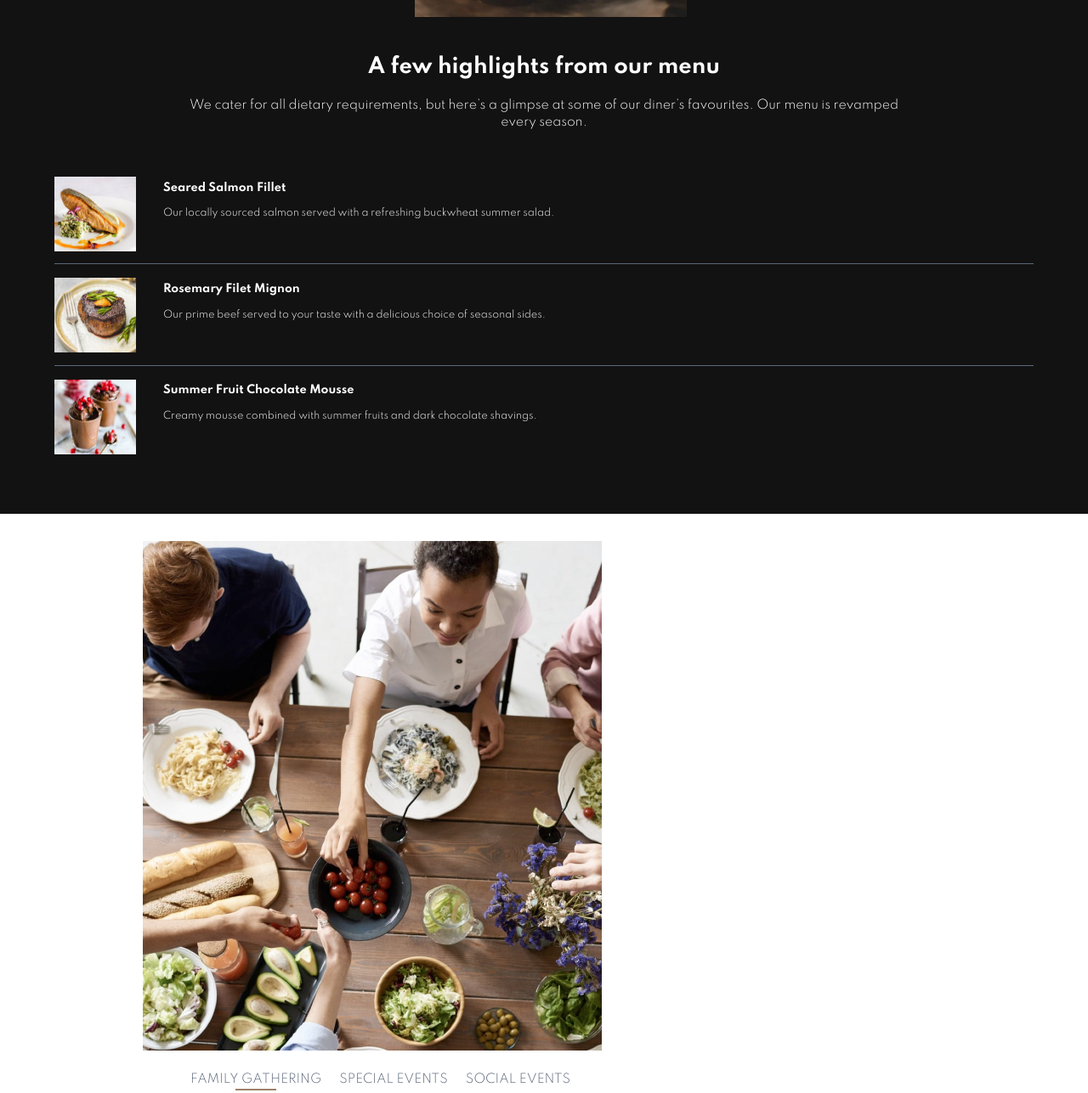
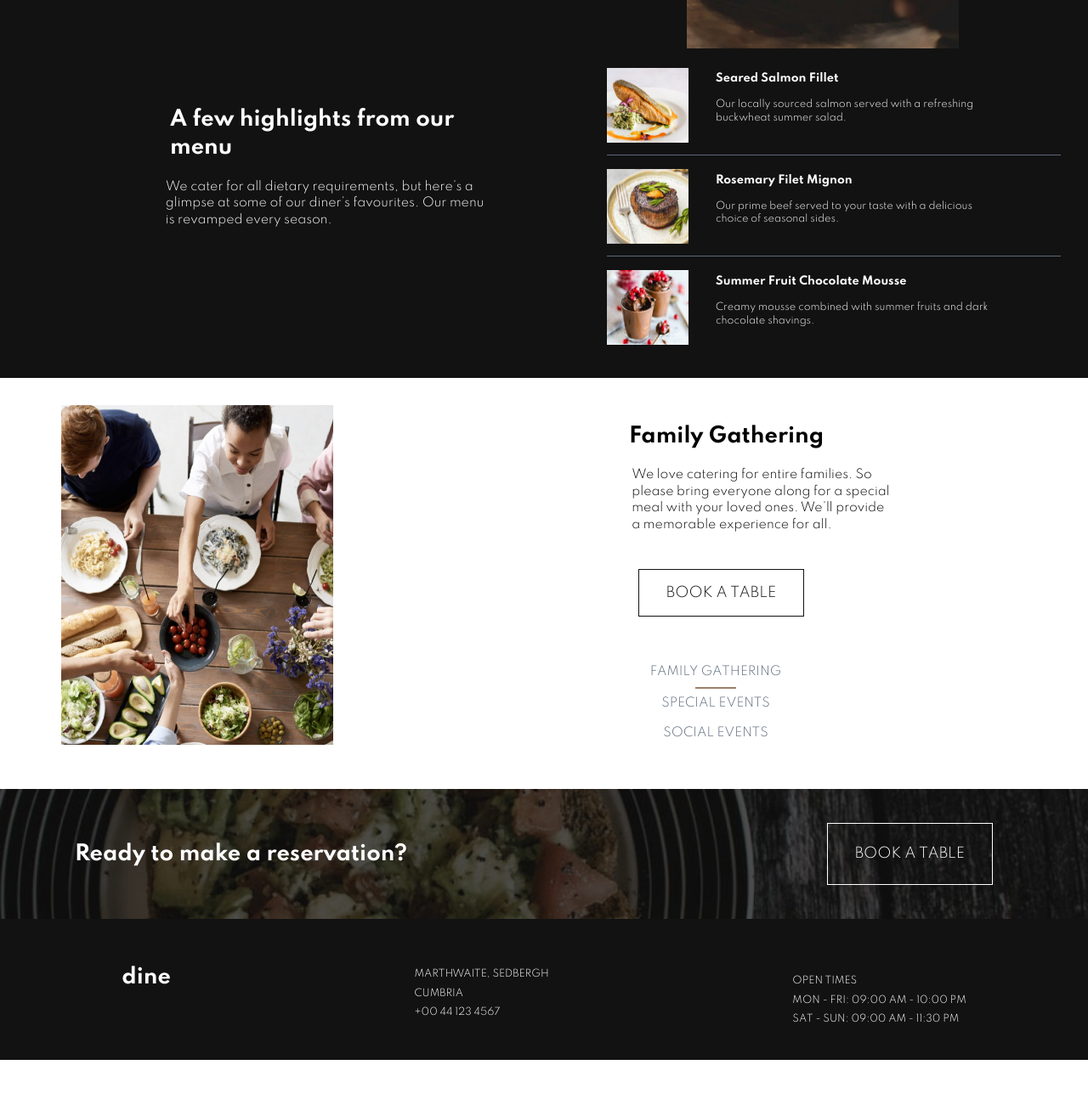
Before and after one commit to Da-vi-de/Dine-Restaurant-Website, a website: page index.html in a window 1280 px wide. Shown: the part 1253-2540 px from the top of the page at 85% size. After the commit the page ends 2501 px from the top, so only its background shows below. Drawn offline with Linux system fonts and the light colour scheme.

Commit message:
homepage desktop-style second breakpoint completed

```diff
--- a/index.html
+++ b/index.html
@@ -37,14 +37,11 @@
 
       <div class="content-container">
 
-        <!-- <div class="row-image-1"></div> -->
-
         <div class="row-1">
       <picture>
         <source media="(min-width: 900px)" srcset="./images/homepage/enjoyable-place-desktop@2x.jpg">
         <source media="(min-width: 500px)" srcset="./images/homepage/enjoyable-place-tablet.jpg">
-        <img
-        src="./images/homepage/enjoyable-place-mobile.jpg"
+        <img src="./images/homepage/enjoyable-place-mobile.jpg"
              alt="A valley with sheeps and a house in distance"
              class="enjoy-place-img"
         >
@@ -60,24 +57,18 @@
       </div>
     </div>
 
-
-
       <div class="content-container">
-
-        <!-- <div class="row-image-2"></div> -->
 
         <div class="row-2">
 
           <picture>
             <source media="(min-width: 900px)" srcset="./images/homepage/locally-sourced-desktop@2x.jpg">
             <source media="(min-width: 500px)" srcset="./images/homepage/locally-sourced-tablet.jpg">
-            <img
-            src="./images/homepage/locally-sourced-mobile.jpg"
+            <img src="./images/homepage/locally-sourced-mobile.jpg"
                  alt="A hand working with a spoon on dish"
                  class="locally-sourced-img"
             >
           </picture>
-
 
           <article class="text-position desk-content-text-pos-2">
             <h2 class="content-text">The most locally sourced food</h2>
@@ -102,11 +93,13 @@
           </p>
         </article>
 
+  <div class="highlights-desktop">
+
     <div class="highlights">
+
       <picture>
         <source media="(min-width: 500px)" srcset="./images/homepage/salmon-desktop-tablet@2x.jpg">
-        <img
-        src="./images/homepage/salmon-mobile.jpg"
+        <img src="./images/homepage/salmon-mobile.jpg"
              alt="Salmon fillet with buckwheat summer salad"
              class="salmon-img"
         >
@@ -123,10 +116,10 @@
           <hr class="line">
 
     <div class="highlights">
+
       <picture>
         <source media="(min-width: 500px)" srcset="./images/homepage/beef-desktop-tablet@2x.jpg">
-        <img
-        src="./images/homepage/beef-mobile.jpg"
+        <img src="./images/homepage/beef-mobile.jpg"
              alt="Rosemary filet mignon"
              class="beef-img"
         >
@@ -143,10 +136,10 @@
             <hr class="line">
 
     <div class="highlights">
+
       <picture>
          <source media="(min-width: 500px)" srcset="./images/homepage/chocolate-desktop-tablet@2x.jpg">
-         <img
-         src="./images/homepage/chocolate-mobile.jpg"
+         <img src="./images/homepage/chocolate-mobile.jpg"
               alt="Chocolate mousse with summer fruits"
               class="chocolate-img"
          >
@@ -160,16 +153,14 @@
           </article>
     </div>
   </div>
+</div>
 
 
         <!--Slider-->
-    <div class="pattern-bottom-bg-left">
-
       <div class="slider-container">
 
-        <!-- <div class="slider-image"></div> -->
+        <div class="slider-container-desk">
 
-        <div class="col-5">
           <picture>
             <source media="(min-width: 900px)" srcset="./images/homepage/family-gathering-desktop@2x.jpg">
             <source media="(min-width: 500px)" srcset="./images/homepage/family-gathering-tablet.jpg">
@@ -179,20 +170,22 @@
             >
          </picture>
 
+        <div class="slider-pos-desk">
+
             <ul class="slider">
               <li><a href="#" class="slider-text underline">Family Gathering</a></li>
               <li><a href="#" class="slider-text">Special Events</a></li>
               <li><a href="#" class="slider-text">Social Events</a></li>
             </ul>
 
-          <article class="text-position">
+            <article class="slider-text-desk text-position">
               <h2 class="content-text">Family Gathering</h2>
               <p class="description-text">
                 We love catering for entire families. So please bring everyone along for a special meal with your
                 loved ones. We’ll provide a memorable experience for all.
               </p>
               <a href="/booking.html"
-            class="btn btn-secondary"
+                 class="btn btn-secondary btn-slider-desk"
                  target="_self"
               >
               Book a table
--- a/scss/_components.scss
+++ b/scss/_components.scss
@@ -129,3 +129,14 @@ input[type=number],
        margin: 0.5em 13em;
    }
 }
+
+@media all and (min-width: 75em) {
+    .btn-slider-desk {
+        margin: 0 6em 2em 0;
+    }
+
+    .btn-footer-desktop {
+        margin-right: 6em;
+        padding: 1.5em 2em 0 2em;
+    }
+}
--- a/scss/_layout.scss
+++ b/scss/_layout.scss
@@ -45,13 +45,13 @@
 .footer-container {
    display: flex;
    flex-direction: column;
+}
 
-    & .footer-bg-img {
+.footer-bg-img {
     padding: 2.5em 1em;
     background-image: url(../images/homepage/ready-bg-mobile.jpg);
     background-repeat: no-repeat;
     background-size: cover;
-  }
 }
 
 .footer-info-bottom {
@@ -121,6 +121,12 @@ color: #fff;
         display: flex;
     }
 
+    .footer-bg-img {
+        background-image: url(../images/homepage/ready-bg-tablet.jpg);
+        background-repeat: no-repeat;
+        background-size: cover;
+    }
+
     .footer-bottom {
         display: flex;
         justify-content: space-around;
@@ -173,7 +179,6 @@ color: #fff;
         left: 26em;
     }
 
-
     .desk-content-text-pos-1 {
         position: absolute;
         width: 26.875em;
@@ -198,6 +203,62 @@ color: #fff;
 
    .slider {
        margin-left: 7em;
+   }
+}
+
+@media all and (min-width: 75em) {
+    .enjoy-place-img,
+    .locally-sourced-img {
+        height: 25em;
+    }
+
+    .locally-sourced-img {
+        top: -8em;
+        left: 46em;
+    }
+
+   .right {
+       left: 40.5em;
+    }
+
+   .highlights-container {
+       display: flex;
+       padding: 2em 2em;
+    }
+
+   .highlights-desktop {
+        padding-top: 3em;
+    }
+
+   .slider-container-desk {
+       display: flex;
+    }
+
+   .slider-pos-desk {
+    display: flex;
+    flex-direction: column;
+    }
+
+   .slider {
+       display: unset;
+       order: 2;
+    }
+
+   .family-gathering-img {
+        width: 20em;
+        height: 25em;
+        margin-left: 0;
+    }
+
+    .footer-bg-img {
+        background-image: url(../images/homepage/ready-bg-desktop.jpg);
+        background-repeat: no-repeat;
+        background-size: cover;
+    }
+
+    .footer-desk-pos {
+        display: flex;
+        justify-content: space-between;
     }
 }
 
--- a/scss/_typography.scss
+++ b/scss/_typography.scss
@@ -159,13 +159,59 @@
 
     .menu-description {
         padding: 0 10em;
-  }
+    }
 
     .footer-text {
         margin-right: 1em;
-  }
+    }
 
   .booking-hero-desk {
       padding: 0 10em;
+    }
+}
+
+@media all and (min-width: 75em) {
+  .hero-text-position {
+      max-width: 37%;
   }
+
+  .content-text,
+  .description-text {
+      text-align: left;
+  }
+
+  .content-text {
+      margin-left: 0.5em;
+  }
+
+  .description-text {
+      width: 38em;
+  }
+
+  .highlights-intro {
+    width: 70%;
+    padding-top: 5em;
+  }
+  .menu-intro,
+  .menu-description {
+    text-align: left;
+  }
+
+  .menu-description {
+      margin-left: 1.7em;
+  }
+
+  .slider-text-desk {
+      margin-left: 15em;
+      order: 1;
+  }
+
+  .slider-text {
+      line-height: 2.5;
+  }
+
+  .footer-text {
+      margin-left: 3em;
+  }
+
 }
```
Also changed, not shown: css/main.css. Lines whose indentation alone changed are shown as unchanged.
